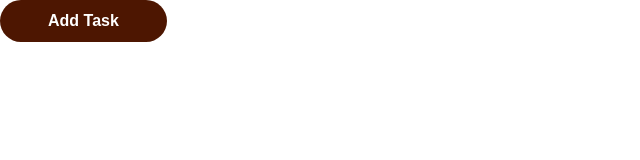
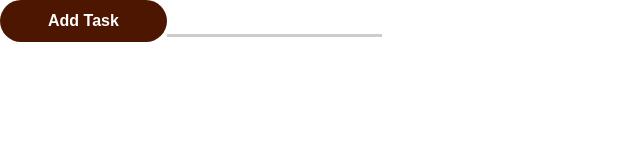
Before and after one commit to mahdieh96/Tasks-Project, a React (Create React App) app: page / in a window 1280 px wide. Shown: the top 160 px of the page, without its empty margins (0-640 px from the left). Built offline with nearby package versions, Linux system fonts and the light colour scheme.

Commit message:
input component added.

```diff
--- a/src/App.js
+++ b/src/App.js
@@ -1,10 +1,12 @@
 import React from "react";
 import { Button } from "./components/UI/Button";
+import { Input } from "./components/UI/Input";
 
 function App() {
   return (
     <div>
       <Button>Add Task</Button>
+      <Input />
     </div>
   );
 }
--- /dev/null
+++ b/src/components/UI/Input.js
@@ -0,0 +1,5 @@
+import React from "react";
+import classes from "./Input.module.css";
+export const Input = (props) => {
+  return <input className={`${classes.input} ${props.className || ""}`} />;
+};
--- /dev/null
+++ b/src/components/UI/Input.module.css
@@ -0,0 +1,11 @@
+.input {
+  font: inherit;
+  padding: 0.25rem;
+  border: none;
+  border-bottom: 3px solid #ccc;
+  outline: 0;
+}
+
+.input:focus {
+  border-color: #4d1601;
+}
```
Also changed, not shown: src/components/NewTask/TaskForm.js (added), src/components/NewTask/TaskForm.module.css (added).
